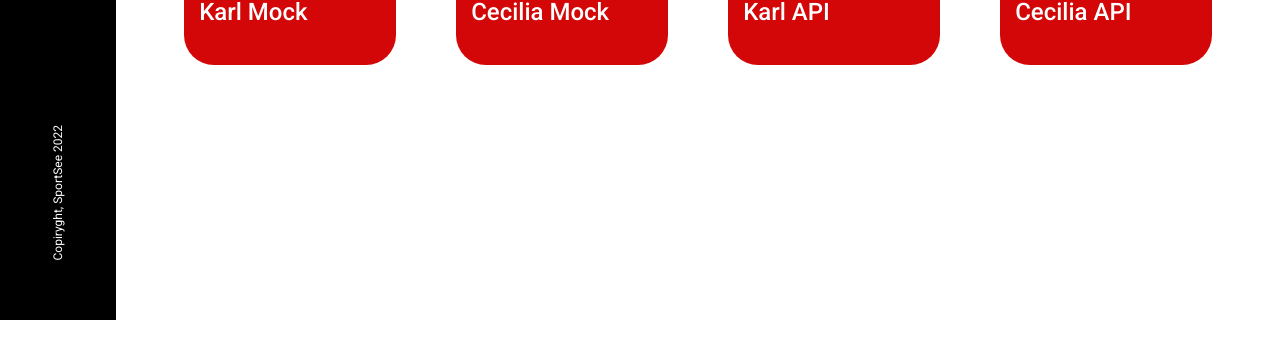
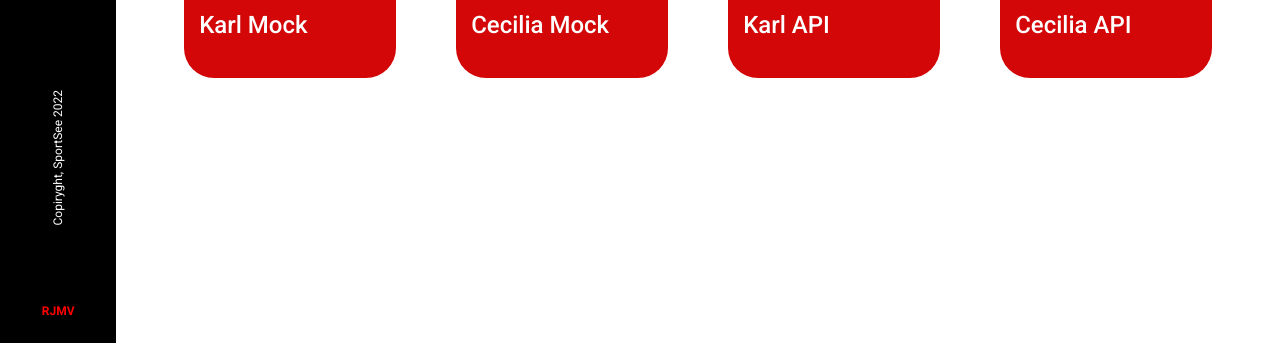
Before and after one commit to vianey-jean/sportsee_jean_rabemanalina, a React (Create React App) app in the folder Front-end/: page / in a window 1280 px wide. Shown: the part 542-885 px from the top of the page. Before the commit the page ends 862 px from the top, so only its background shows below. Built offline with nearby package versions, Linux system fonts and the light colour scheme.

Commit message:
ajustement css page home

```diff
--- a/Front-end/src/compenents/sideBar/_sideBar.scss
+++ b/Front-end/src/compenents/sideBar/_sideBar.scss
@@ -5,7 +5,7 @@
     justify-content: flex-end;
     align-items: center;
     width: 10%;
-
+    padding-top: 45px;
 
     &__link {
       padding-bottom: 20px;
@@ -20,8 +20,8 @@
     }
 
     & p {
-      margin-top:  230px;
-      margin-bottom: 59px;
+      margin-top:  150px;
+      margin-bottom: 50px;
         writing-mode: vertical-lr;
         transform: rotate(-180deg);
         font-size: 12px;
--- a/Front-end/src/compenents/sideBar/index.jsx
+++ b/Front-end/src/compenents/sideBar/index.jsx
@@ -24,6 +24,7 @@
         <img className="nav__logo" src={force} alt="force" />
       </NavLink>
       <p>Copiryght, SportSee 2022</p>
+      <h6>RJMV</h6>
     </nav>
   )
 }
```
